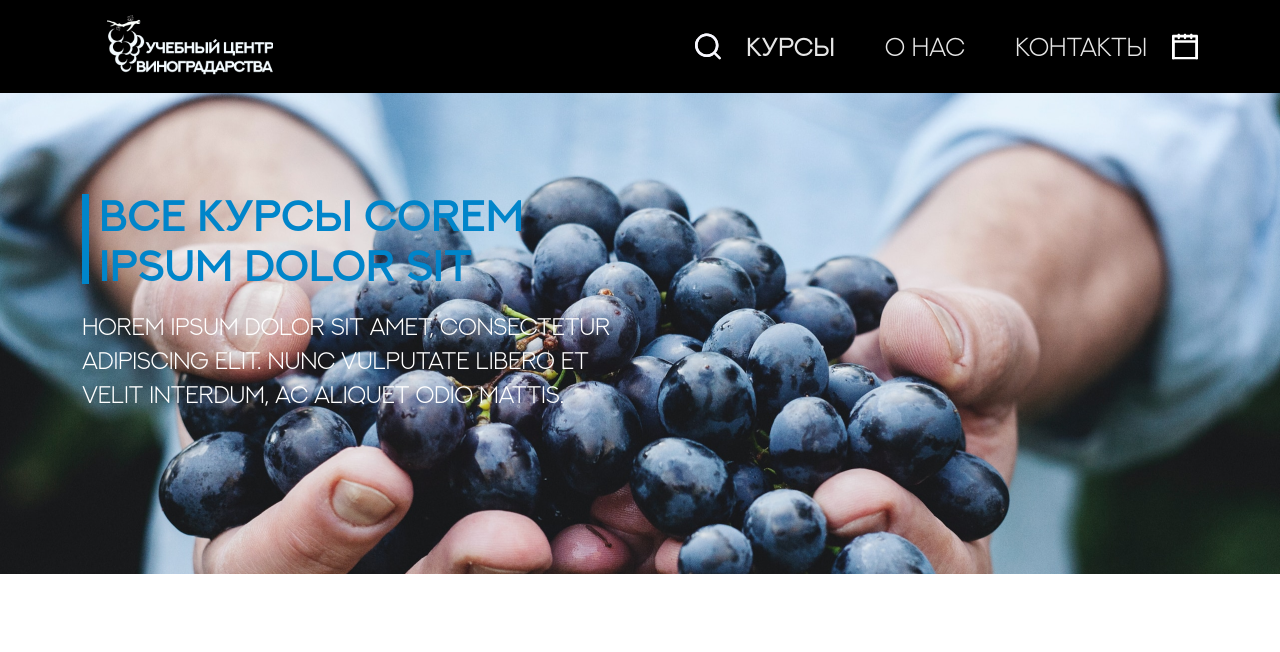
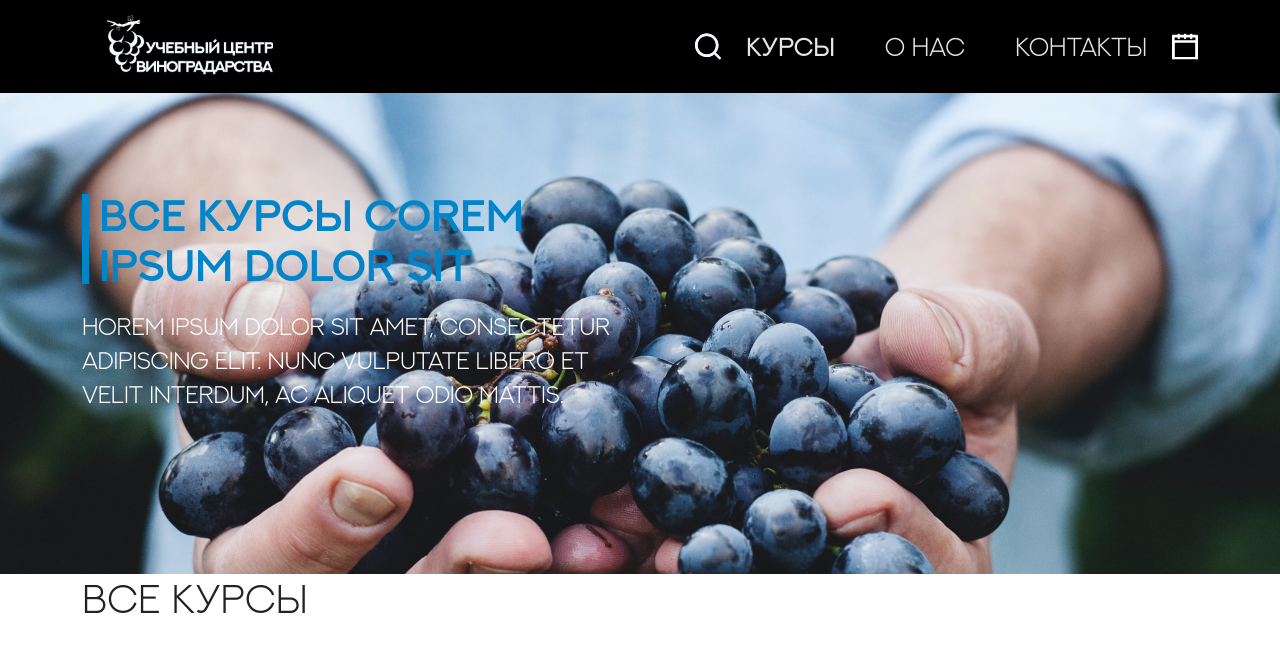
Before and after one commit to 7Davronbek/gape-app-test, a React (Vite) app: page /#/all-courses in a window 1280 px wide. Shown: the top 652 px of the page. Built offline with nearby package versions, Linux system fonts and the light colour scheme.

Commit message:
gape-app

```diff
--- /dev/null
+++ b/src/components/CoursesFilter.jsx
@@ -0,0 +1,17 @@
+import React from "react";
+
+const CoursesFilter = () => {
+  return (
+    <div className="CoursesFilter">
+      <div className="container">
+        <div className="row">
+          <div className="col-12">
+            <h1>все курсы</h1>
+          </div>
+        </div>
+      </div>
+    </div>
+  );
+};
+
+export default CoursesFilter;
--- a/src/components/index.js
+++ b/src/components/index.js
@@ -5,3 +5,4 @@ export { default as AboutUs } from "./AboutUs";
 export { default as Couches } from "./Couches";
 export { default as Email } from "./Email";
 export { default as AllCoursesHeader } from "./AllCoursesHeader";
+export { default as CoursesFilter } from "./CoursesFilter";
--- a/src/pages/AllCourses.jsx
+++ b/src/pages/AllCourses.jsx
@@ -1,10 +1,11 @@
 import React from "react";
-import { AllCoursesHeader } from "../components";
+import { AllCoursesHeader, CoursesFilter } from "../components";
 
 const AllCourses = () => {
   return (
     <>
       <AllCoursesHeader />
+      <CoursesFilter />
     </>
   );
 };
```
